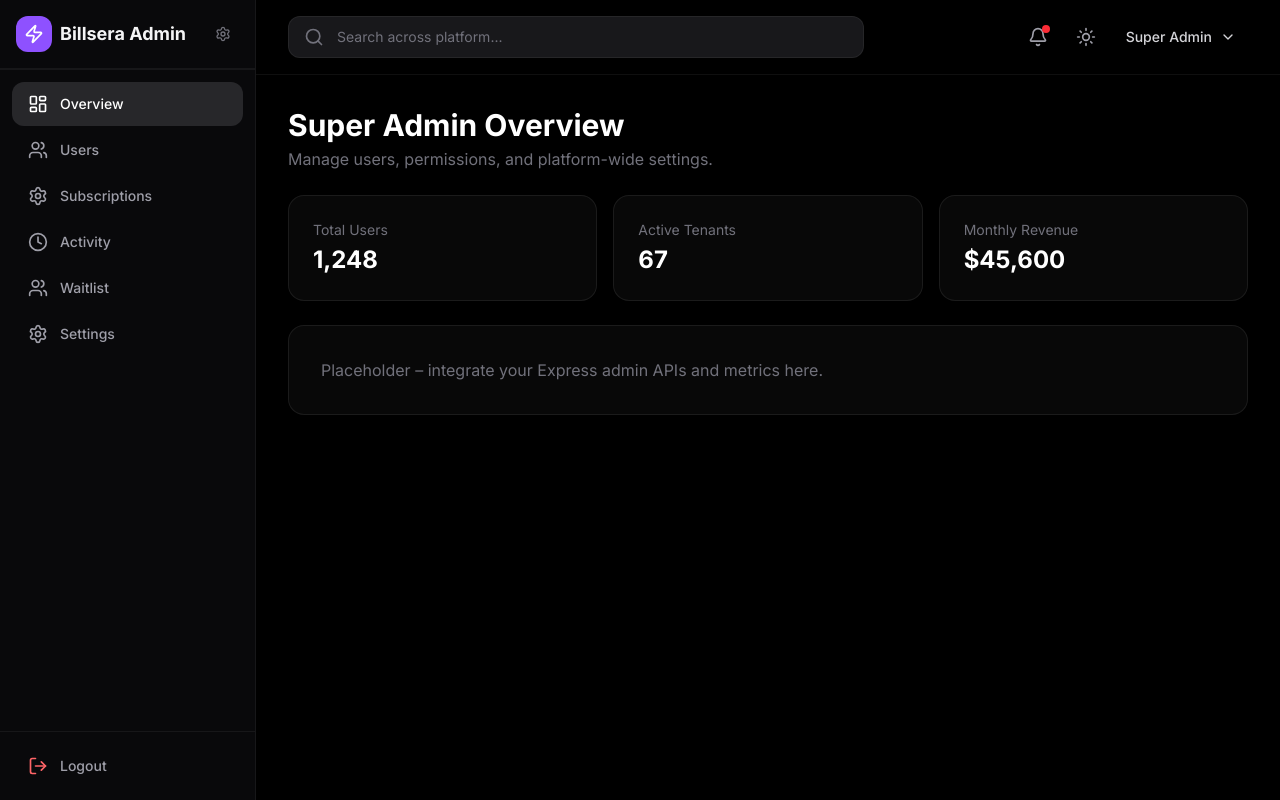
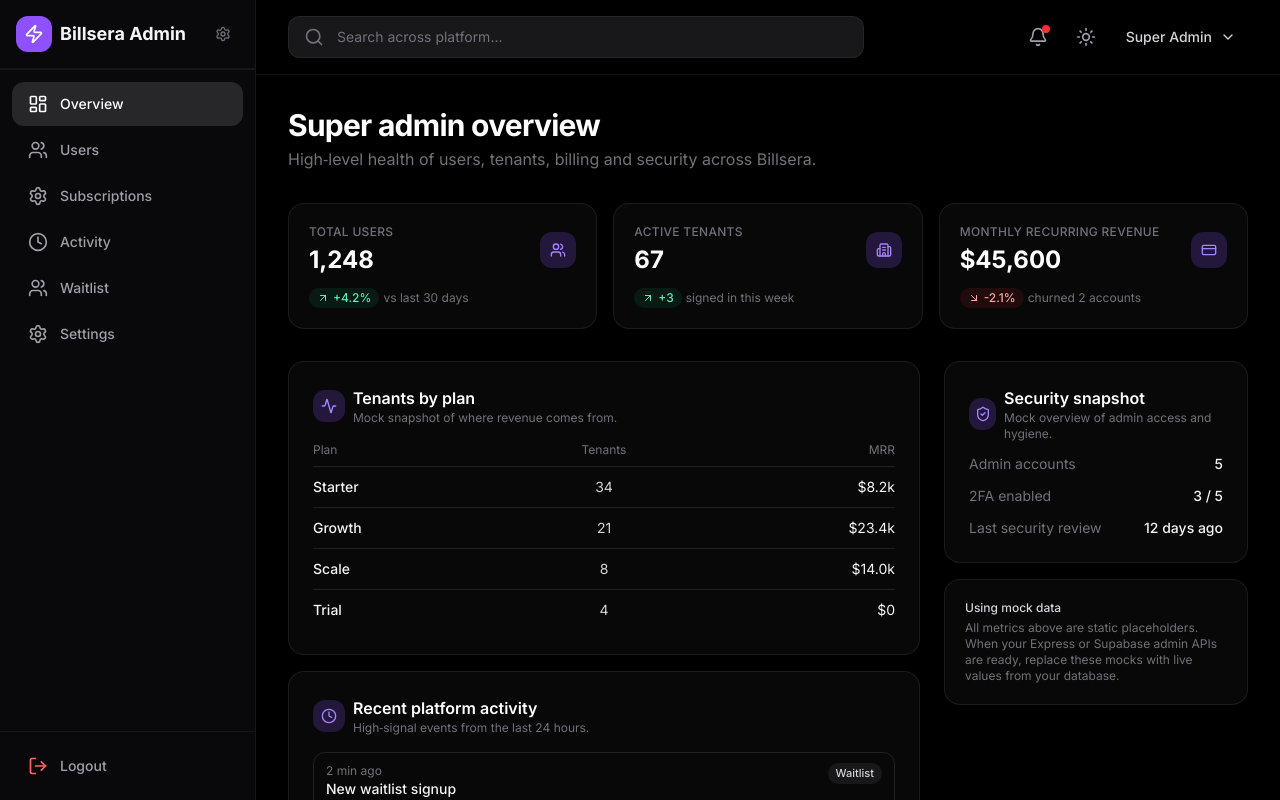
Before and after one commit to AqibIqbal1/billsera, a Next.js app: page /admin in a window 1280 px wide. Shown: the top 800 px of the page. Built offline with nearby package versions, Linux system fonts and the light colour scheme.

Commit message:
feat: Introduce KPI cards, tenant plans, and recent activity sections to the admin page for enhanced data visibility and user management

```diff
--- a/app/admin/page.tsx
+++ b/app/admin/page.tsx
@@ -1,34 +1,269 @@
 "use client";
+
+import {
+  Users,
+  Building2,
+  CreditCard,
+  Activity,
+  ArrowUpRight,
+  ArrowDownRight,
+  Clock,
+  ShieldCheck,
+} from "lucide-react";
+
+const kpiCards = [
+  {
+    label: "Total users",
+    value: "1,248",
+    delta: "+4.2%",
+    trend: "up" as const,
+    caption: "vs last 30 days",
+    icon: Users,
+  },
+  {
+    label: "Active tenants",
+    value: "67",
+    delta: "+3",
+    trend: "up" as const,
+    caption: "signed in this week",
+    icon: Building2,
+  },
+  {
+    label: "Monthly recurring revenue",
+    value: "$45,600",
+    delta: "-2.1%",
+    trend: "down" as const,
+    caption: "churned 2 accounts",
+    icon: CreditCard,
+  },
+];
+
+const mockPlans = [
+  { name: "Starter", tenants: 34, mr: "$8.2k" },
+  { name: "Growth", tenants: 21, mr: "$23.4k" },
+  { name: "Scale", tenants: 8, mr: "$14.0k" },
+  { name: "Trial", tenants: 4, mr: "$0" },
+];
+
+const mockSecurity = [
+  { label: "Admin accounts", value: "5" },
+  { label: "2FA enabled", value: "3 / 5" },
+  { label: "Last security review", value: "12 days ago" },
+];
+
+const mockRecentActivity = [
+  {
+    id: 1,
+    time: "2 min ago",
+    title: "New waitlist signup",
+    meta: "alex@example.com • from marketing site",
+    tag: "Waitlist",
+  },
+  {
+    id: 2,
+    time: "24 min ago",
+    title: "Subscription upgraded",
+    meta: "Acme Corp → Growth plan",
+    tag: "Billing",
+  },
+  {
+    id: 3,
+    time: "1 hr ago",
+    title: "User invited",
+    meta: "finance@client.io • Super Admin",
+    tag: "Users",
+  },
+  {
+    id: 4,
+    time: "Yesterday",
+    title: "Failed login attempt",
+    meta: "Unknown IP • 3 tries",
+    tag: "Security",
+  },
+];
 
 export default function AdminPage() {
   return (
-    <div className="max-w-6xl mx-auto space-y-6">
-      <div>
-        <h1 className="text-2xl md:text-3xl font-bold text-white">
-          Super Admin Overview
-        </h1>
-        <p className="text-zinc-500 mt-1">
-          Manage users, permissions, and platform-wide settings.
-        </p>
-      </div>
-
-      <div className="grid grid-cols-1 sm:grid-cols-3 gap-4">
-        <div className="surface rounded-2xl border border-white/10 p-6">
-          <p className="text-sm text-zinc-500 mb-1">Total Users</p>
-          <p className="text-2xl font-bold text-white">1,248</p>
-        </div>
-        <div className="surface rounded-2xl border border-white/10 p-6">
-          <p className="text-sm text-zinc-500 mb-1">Active Tenants</p>
-          <p className="text-2xl font-bold text-white">67</p>
-        </div>
-        <div className="surface rounded-2xl border border-white/10 p-6">
-          <p className="text-sm text-zinc-500 mb-1">Monthly Revenue</p>
-          <p className="text-2xl font-bold text-white">$45,600</p>
+    <div className="max-w-6xl mx-auto space-y-8">
+      <div className="flex flex-col md:flex-row md:items-center md:justify-between gap-4">
+        <div>
+          <h1 className="text-2xl md:text-3xl font-bold text-white tracking-tight">
+            Super admin overview
+          </h1>
+          <p className="text-zinc-500 mt-1 text-sm md:text-base">
+            High‑level health of users, tenants, billing and security across Billsera.
+          </p>
         </div>
       </div>
 
-      <div className="surface rounded-2xl border border-white/10 p-8 text-zinc-500">
-        Placeholder – integrate your Express admin APIs and metrics here.
+      {/* KPI row */}
+      <div className="grid grid-cols-1 sm:grid-cols-3 gap-4">
+        {kpiCards.map((card) => {
+          const Icon = card.icon;
+          const isUp = card.trend === "up";
+          return (
+            <div
+              key={card.label}
+              className="surface rounded-2xl border border-white/10 p-5 flex flex-col gap-3"
+            >
+              <div className="flex items-center justify-between gap-3">
+                <div>
+                  <p className="text-xs font-medium text-zinc-500 uppercase tracking-wide">
+                    {card.label}
+                  </p>
+                  <p className="text-2xl font-bold text-white mt-1">
+                    {card.value}
+                  </p>
+                </div>
+                <div className="w-9 h-9 rounded-xl bg-violet-500/20 flex items-center justify-center">
+                  <Icon className="w-4 h-4 text-violet-400" />
+                </div>
+              </div>
+              <div className="flex items-center gap-1 text-xs">
+                <span
+                  className={`inline-flex items-center gap-1 px-2 py-0.5 rounded-full font-medium ${
+                    isUp
+                      ? "bg-emerald-500/10 text-emerald-300"
+                      : "bg-red-500/10 text-red-300"
+                  }`}
+                >
+                  {isUp ? (
+                    <ArrowUpRight className="w-3 h-3" />
+                  ) : (
+                    <ArrowDownRight className="w-3 h-3" />
+                  )}
+                  {card.delta}
+                </span>
+                <span className="text-zinc-500">{card.caption}</span>
+              </div>
+            </div>
+          );
+        })}
+      </div>
+
+      {/* Two-column layout */}
+      <div className="grid grid-cols-1 lg:grid-cols-3 gap-6">
+        {/* Plans & tenants */}
+        <div className="lg:col-span-2 space-y-4">
+          <div className="surface rounded-2xl border border-white/10 p-6">
+            <div className="flex items-center justify-between mb-4">
+              <div className="flex items-center gap-2">
+                <div className="w-8 h-8 rounded-xl bg-violet-500/20 flex items-center justify-center">
+                  <Activity className="w-4 h-4 text-violet-400" />
+                </div>
+                <div>
+                  <h2 className="font-semibold text-white text-sm md:text-base">
+                    Tenants by plan
+                  </h2>
+                  <p className="text-xs text-zinc-500">
+                    Mock snapshot of where revenue comes from.
+                  </p>
+                </div>
+              </div>
+            </div>
+            <div className="divide-y divide-white/10">
+              <div className="grid grid-cols-3 text-xs text-zinc-500 pb-2">
+                <span>Plan</span>
+                <span className="text-center">Tenants</span>
+                <span className="text-right">MRR</span>
+              </div>
+              {mockPlans.map((plan) => (
+                <div
+                  key={plan.name}
+                  className="grid grid-cols-3 items-center py-2.5 text-sm"
+                >
+                  <span className="font-medium text-zinc-100">{plan.name}</span>
+                  <span className="text-center text-zinc-300">
+                    {plan.tenants}
+                  </span>
+                  <span className="text-right text-zinc-100">{plan.mr}</span>
+                </div>
+              ))}
+            </div>
+          </div>
+
+          <div className="surface rounded-2xl border border-white/10 p-6">
+            <div className="flex items-center justify-between mb-4">
+              <div className="flex items-center gap-2">
+                <div className="w-8 h-8 rounded-xl bg-violet-500/20 flex items-center justify-center">
+                  <Clock className="w-4 h-4 text-violet-400" />
+                </div>
+                <div>
+                  <h2 className="font-semibold text-white text-sm md:text-base">
+                    Recent platform activity
+                  </h2>
+                  <p className="text-xs text-zinc-500">
+                    High‑signal events from the last 24 hours.
+                  </p>
+                </div>
+              </div>
+            </div>
+            <div className="space-y-3">
+              {mockRecentActivity.map((item) => (
+                <div
+                  key={item.id}
+                  className="flex items-start justify-between gap-3 rounded-xl border border-white/10 px-3 py-2.5"
+                >
+                  <div>
+                    <p className="text-xs text-zinc-500">{item.time}</p>
+                    <p className="text-sm font-medium text-zinc-100">
+                      {item.title}
+                    </p>
+                    <p className="text-xs text-zinc-500 mt-0.5">
+                      {item.meta}
+                    </p>
+                  </div>
+                  <span className="inline-flex items-center px-2 py-0.5 rounded-full text-[11px] font-medium bg-zinc-900 text-zinc-300">
+                    {item.tag}
+                  </span>
+                </div>
+              ))}
+            </div>
+          </div>
+        </div>
+
+        {/* Security & hygiene */}
+        <div className="space-y-4">
+          <div className="surface rounded-2xl border border-white/10 p-6">
+            <div className="flex items-center gap-2 mb-3">
+              <div className="w-8 h-8 rounded-xl bg-violet-500/20 flex items-center justify-center">
+                <ShieldCheck className="w-4 h-4 text-violet-400" />
+              </div>
+              <div>
+                <h2 className="font-semibold text-white text-sm md:text-base">
+                  Security snapshot
+                </h2>
+                <p className="text-xs text-zinc-500">
+                  Mock overview of admin access and hygiene.
+                </p>
+              </div>
+            </div>
+            <div className="space-y-3 text-sm">
+              {mockSecurity.map((row) => (
+                <div
+                  key={row.label}
+                  className="flex items-center justify-between gap-3"
+                >
+                  <span className="text-zinc-500">{row.label}</span>
+                  <span className="font-medium text-zinc-100">
+                    {row.value}
+                  </span>
+                </div>
+              ))}
+            </div>
+          </div>
+
+          <div className="surface rounded-2xl border border-white/10 p-5 text-xs text-zinc-500">
+            <p className="mb-1 font-medium text-zinc-300">
+              Using mock data
+            </p>
+            <p>
+              All metrics above are static placeholders. When your Express or
+              Supabase admin APIs are ready, replace these mocks with live
+              values from your database.
+            </p>
+          </div>
+        </div>
       </div>
     </div>
   );
```
